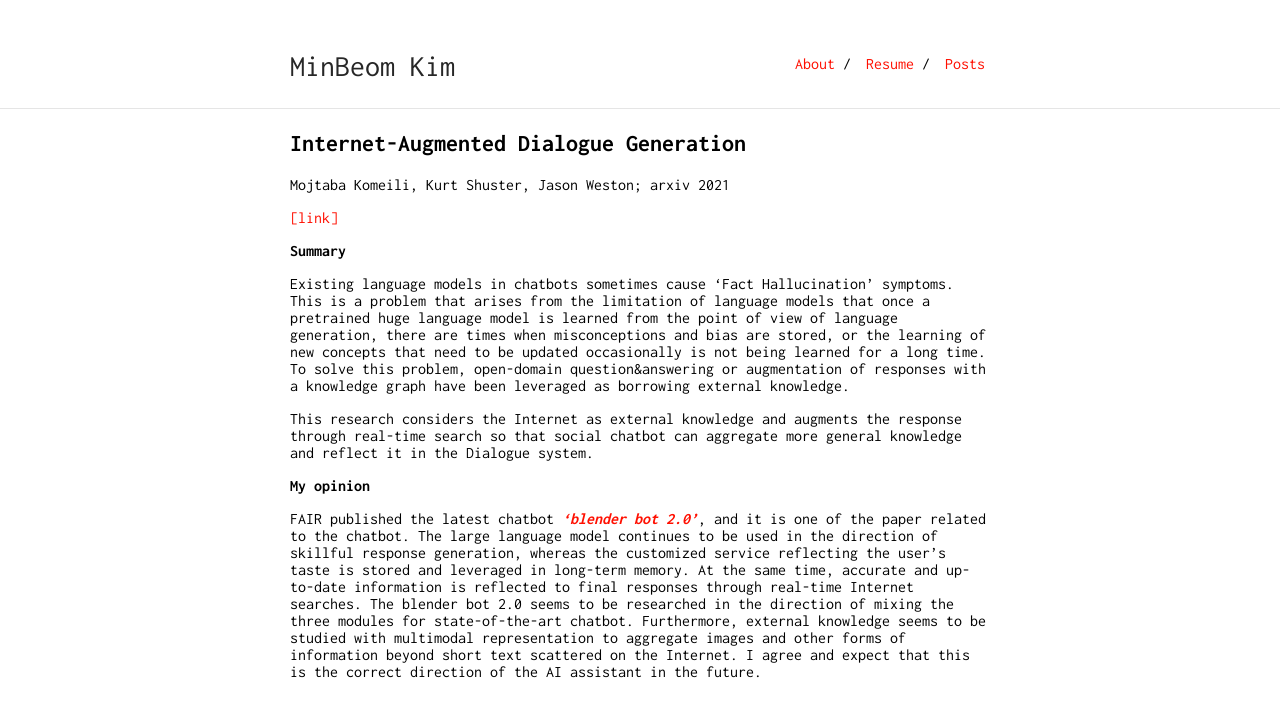
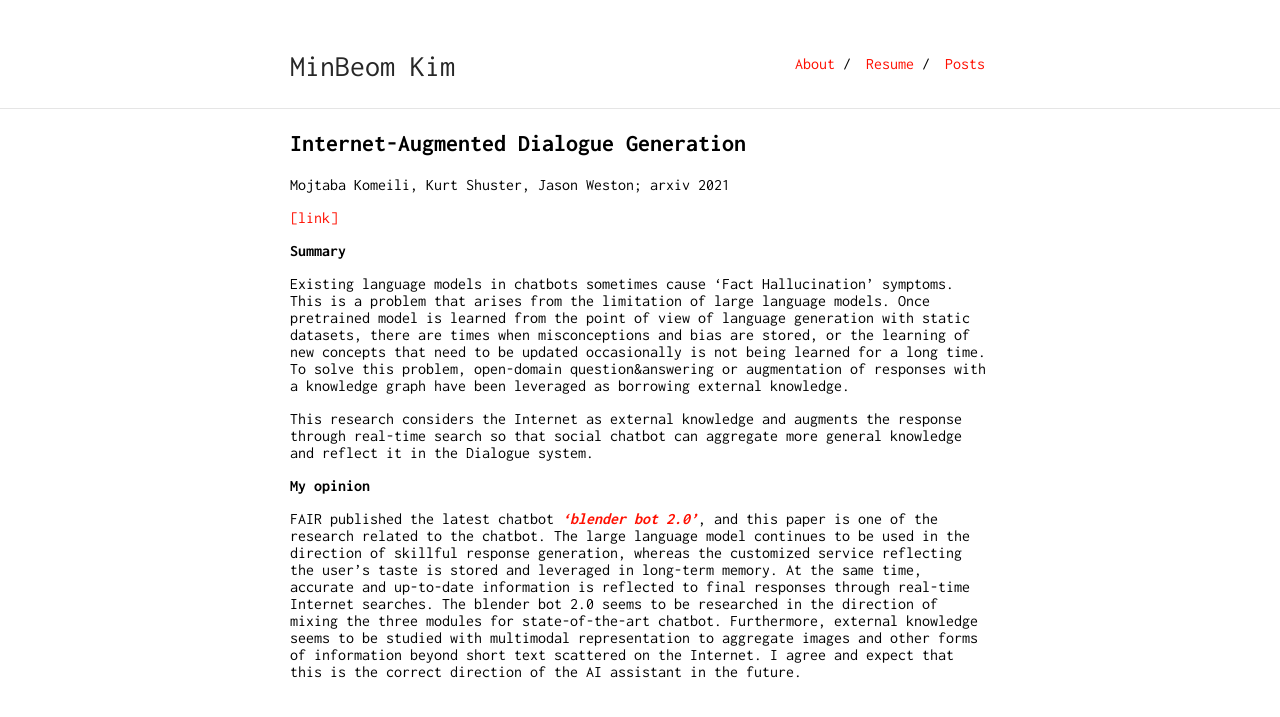
Before and after one commit to minbeomkim/minbeomkim.github.io, a Jekyll site: the page built from post-Internet-Augmented_Dialogue_Generation.md, in a window 1280 px wide. Shown: the top 717 px of the page. Built offline with Jekyll 4.4.1, drawn with Linux system fonts in a browser that asks for light colours; our own code applies the rules of GitHub Pages for plain Markdown files.

Commit message:
Update post-Internet-Augmented_Dialogue_Generation.md

```diff
--- a/post-Internet-Augmented_Dialogue_Generation.md
+++ b/post-Internet-Augmented_Dialogue_Generation.md
@@ -10,10 +10,10 @@
 
 **Summary**
 
-Existing language models in chatbots sometimes cause 'Fact Hallucination' symptoms. This is a problem that arises from the limitation of language models that once a pretrained huge language model is learned from the point of view of language generation, there are times when misconceptions and bias are stored, or the learning of new concepts that need to be updated occasionally is not being learned for a long time. To solve this problem, open-domain question&answering or augmentation of responses with a knowledge graph have been leveraged as borrowing external knowledge.
+Existing language models in chatbots sometimes cause 'Fact Hallucination' symptoms. This is a problem that arises from the limitation of large language models. Once pretrained model is learned from the point of view of language generation with static datasets, there are times when misconceptions and bias are stored, or the learning of new concepts that need to be updated occasionally is not being learned for a long time. To solve this problem, open-domain question&answering or augmentation of responses with a knowledge graph have been leveraged as borrowing external knowledge.
 
 This research considers the Internet as external knowledge and augments the response through real-time search so that social chatbot can aggregate more general knowledge and reflect it in the Dialogue system.
 
 **My opinion**
 
-FAIR published the latest chatbot [***'blender bot 2.0'***](https://ai.facebook.com/blog/blender-bot-2-an-open-source-chatbot-that-builds-long-term-memory-and-searches-the-internet/), and it is one of the paper related to the chatbot. The large language model continues to be used in the direction of skillful response generation, whereas the customized service reflecting the user's taste is stored and leveraged in long-term memory. At the same time, accurate and up-to-date information is reflected to final responses through real-time Internet searches. The blender bot 2.0 seems to be researched in the direction of mixing the three modules for state-of-the-art chatbot. Furthermore, external knowledge seems to be studied with multimodal representation to aggregate images and other forms of information beyond short text scattered on the Internet. I agree and expect that this is the correct direction of the AI assistant in the future.
+FAIR published the latest chatbot [***'blender bot 2.0'***](https://ai.facebook.com/blog/blender-bot-2-an-open-source-chatbot-that-builds-long-term-memory-and-searches-the-internet/), and this paper is one of the research related to the chatbot. The large language model continues to be used in the direction of skillful response generation, whereas the customized service reflecting the user's taste is stored and leveraged in long-term memory. At the same time, accurate and up-to-date information is reflected to final responses through real-time Internet searches. The blender bot 2.0 seems to be researched in the direction of mixing the three modules for state-of-the-art chatbot. Furthermore, external knowledge seems to be studied with multimodal representation to aggregate images and other forms of information beyond short text scattered on the Internet. I agree and expect that this is the correct direction of the AI assistant in the future.
```
